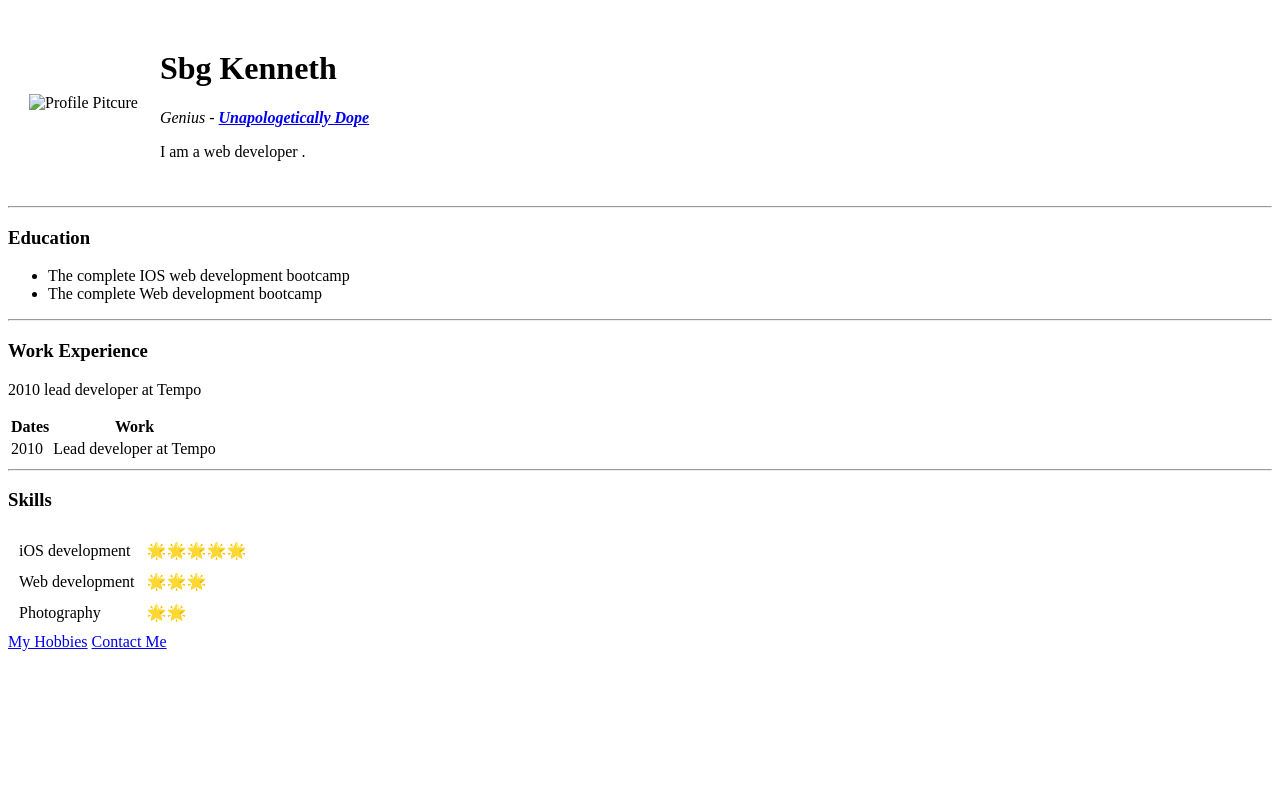
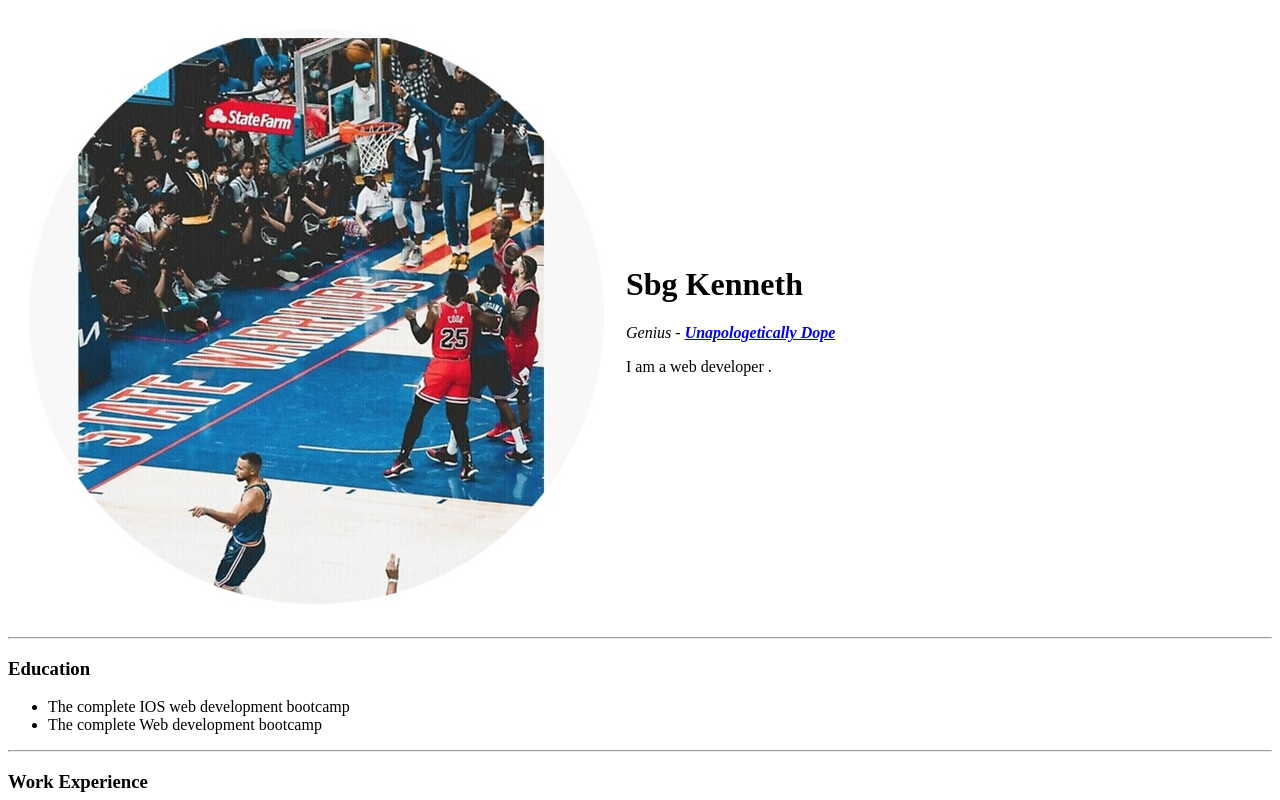
Before and after one commit to realsbg/cv, a plain HTML site: page index.html in a window 1280 px wide. Shown: the top 800 px of the page. Drawn offline with Linux system fonts and the light colour scheme.

Commit message:
image update

```diff
--- a/index.html
+++ b/index.html
@@ -7,7 +7,7 @@
   <body>
     <table cellspacing="20">
       <tr>
-        <td><img src="images/no look-modified.jpg" alt="Profile Pitcure"></td>
+        <td><img src="no look-modified.jpg" alt="Profile Pitcure"></td>
         <td><h1>Sbg Kenneth</h1>
           <p><em>Genius - <strong><a href="https://appbrewery.com/">Unapologetically Dope</a></strong></em></p>
           <p>I am a web developer .</p></td>
```
